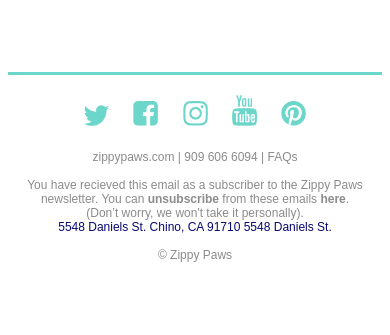
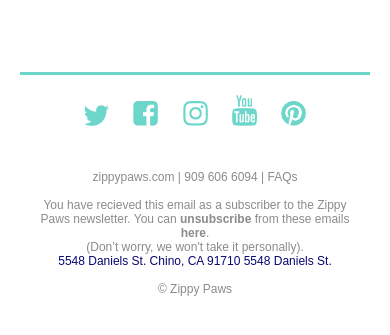
Before and after one commit to randblack/zippy-paws-email, a plain HTML site: page index.html in a window 390 px wide. Shown: the part 1175-1510 px from the top of the page. Before the commit the page ends 1445 px from the top, so only its background shows below. Drawn offline with Linux system fonts and the light colour scheme.

Commit message:
adjusted footer and rule spacing

```diff
--- a/index.html
+++ b/index.html
@@ -9,7 +9,7 @@
     .email-container {
       background: #E6E7E8;
       width: 100%;
-      padding: 20px 0 0 0;
+      padding: 20px 0 20px 0;
     }
 
     .email-contents {
@@ -105,6 +105,7 @@
       text-align: center;
       font-size: 12px;
       color: #8b8b8b;
+      padding: 20px;
     }
 
     .strong {
@@ -160,7 +161,7 @@
       }
 
       .rule {
-        max-width: 400px;
+        max-width: 350px;
       }
     }
   </style>
```
